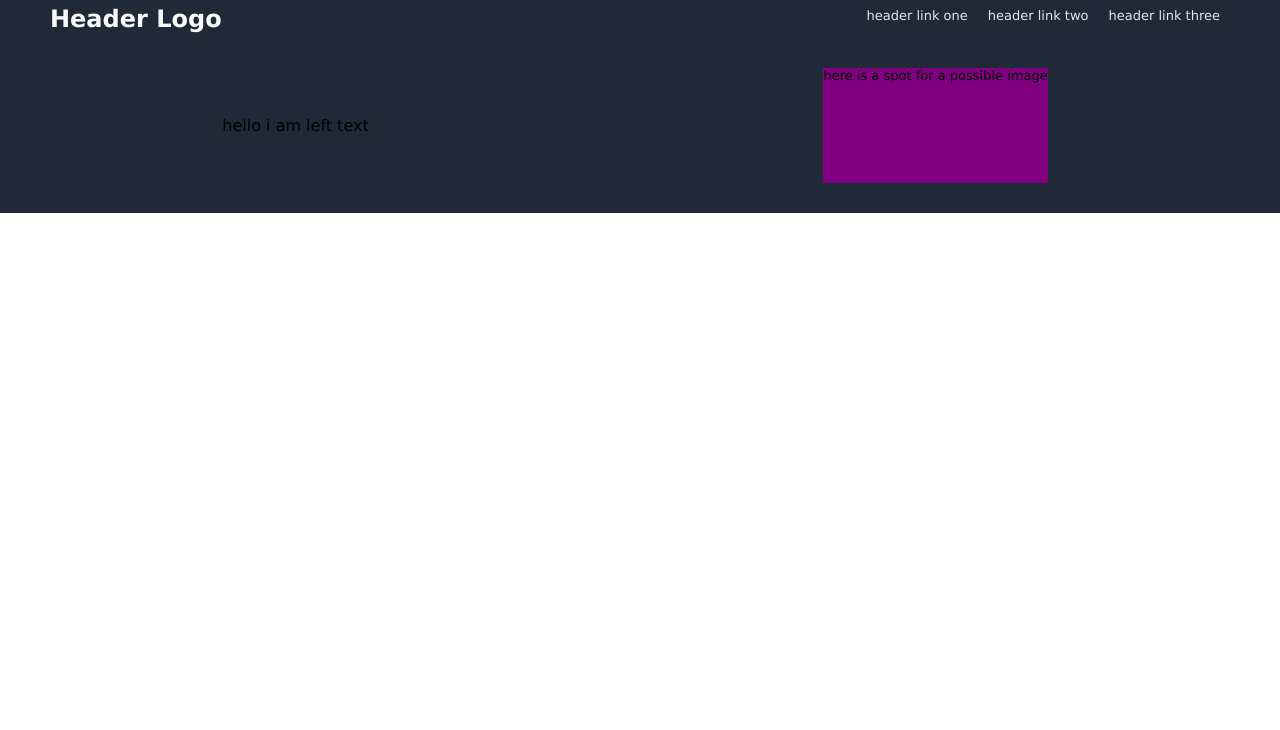
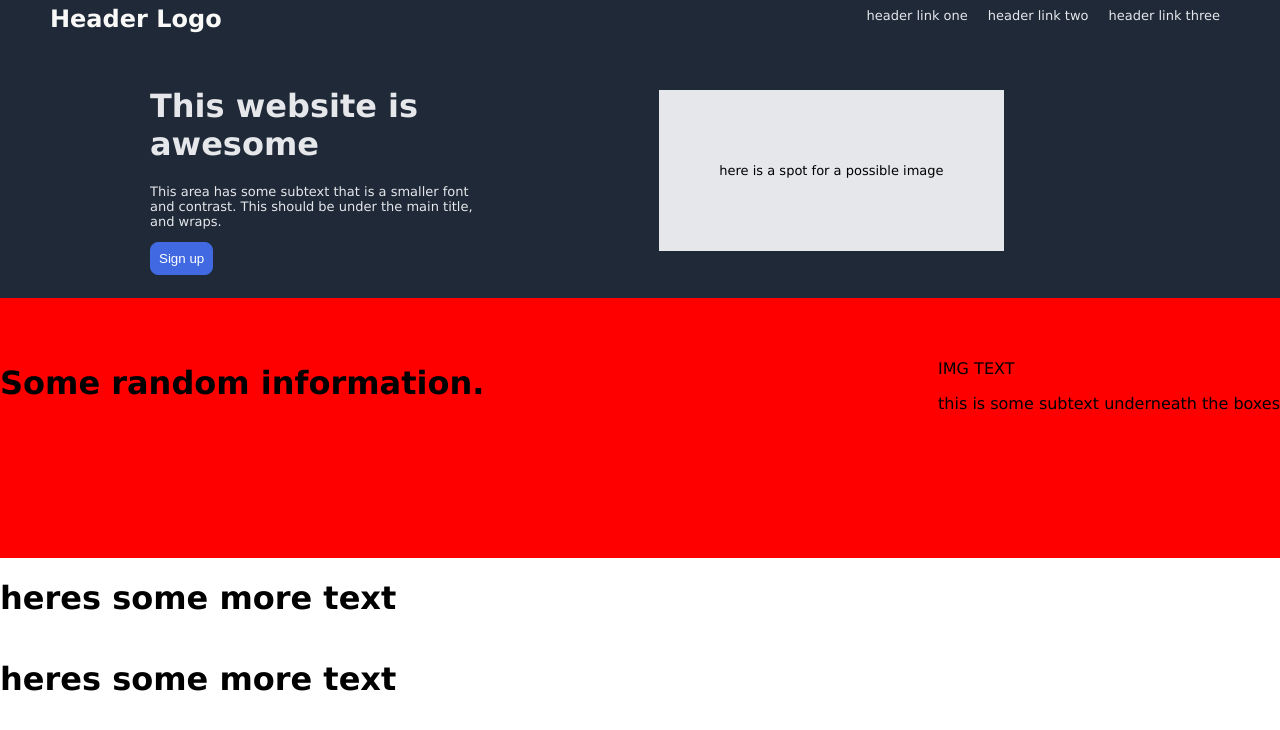
Before and after one commit to the08bit/landingpage, a plain HTML site: page index.html in a window 1280 px wide. Drawn offline with Linux system fonts and the light colour scheme.

Commit message:
finished work on first container. set up framework for third and fourth

```diff
--- a/index.html
+++ b/index.html
@@ -18,11 +18,38 @@
             </div>
             <div class="containerone">
                 <div class="leftgroup">
-                    <div class="lefttext">hello i am left text</div>
+                    <div class="lefttext">
+
+                        <h1>This website is awesome</h1>
+
+                        <p>This area has some subtext that is a smaller font and contrast. This should be under the
+                            main title, and wraps.</p>
+
+                        <button>Sign up</button>
+
+                    </div>
                 </div>
                 <div class="rightgroup">
-                    <div class="imagespot" id="textholder">here is a spot for a possible image</div>
+                    <div class="imagespot"><p>here is a spot for a possible image</p></div>
                 </div>
+            </div>
+
+            <div class="containertwo">
+                <h1>Some random information.</h1>
+
+                <div class="boxesimage">
+                    <p>IMG TEXT</p>
+
+                    <p>this is some subtext underneath the boxes</p>
+                </div>
+            </div>
+
+            <div class="containerthree">
+                <h1>heres some more text</h1>
+            </div>
+
+            <div class="containerfour">
+                <h1>heres some more text</h1>
             </div>
     </body>
 </html>
--- a/style.css
+++ b/style.css
@@ -4,6 +4,8 @@ body {
     margin: 0;
     font-family: Verdana, Geneva, Tahoma, sans-serif;
 }
+
+/* header info */
 
 .header {
     display: flex;
@@ -33,12 +35,16 @@ body {
     padding: 0;
 }
 
+/* container one information */
+
 .containerone {
     display: flex;
     flex-shrink: 0;
     margin-top: 0;
+    padding-top: 45px;
+    padding-bottom: 40px;
     height: 175px;
-    background-color: red;
+    background-color: #1F2937;
     justify-content: space-between;
 }
 
@@ -47,23 +53,66 @@ body {
     padding-top: 50px;
     padding-bottom: 50px;
     flex-grow: 1;
+    margin-right: 200px;
     justify-content: center;
     align-items: center;
     background-color: #1F2937;
 }
 
-/*.leftgroup {
+.leftgroup {
+    display: flex;
+    flex-shrink: 1;
+    flex-direction: column;
+    flex-wrap: wrap;
+    width: 200px;
+    padding-left: 100px;
+    padding-right: 100px;
+    padding-bottom: 50px;
+    margin-left: 50px;
+    margin-right: 0;
+}
+
+.leftgroup p {
+    color: #E5E7EB;
+    font-size: 13px;
+    gap: 5px;
+}
+
+.leftgroup h1 {
+    color: #E5E7EB;
+    font-weight: bold;
+}
+
+.imagespot {
+    display: flex;
+    flex-shrink: 0;
+    justify-content: center;
+    align-items: center;
+    background-color: #E5E7EB;
+    margin: 10px;
+    padding: 60px;
+    font-size: 13px;
+}
+
+button {
+  cursor: pointer;
+  padding: 8px 8px;
+  border-radius: 8px;
+  background: royalblue;
+  border: 1px solid royalblue;
+  color: white;
+}
+
+/* container two information */
+
+.containertwo {
+    background-color: red;
+    display: flex;
+    flex-shrink: 0;
+    margin-top: 0;
+    padding-top: 45px;
+    padding-bottom: 40px;
+    height: 175px;
+    justify-content: space-between;
 
 }
-.rightgroup {
-}*/
-.imagespot {
-    display: flex;
-    flex-shrink: 1;
-    justify-content: center;
-    align-items: center;
-    background-color: purple;
-    margin: 10px;
-    padding-bottom: 100px;
-    font-size: 13px;
-}
```
